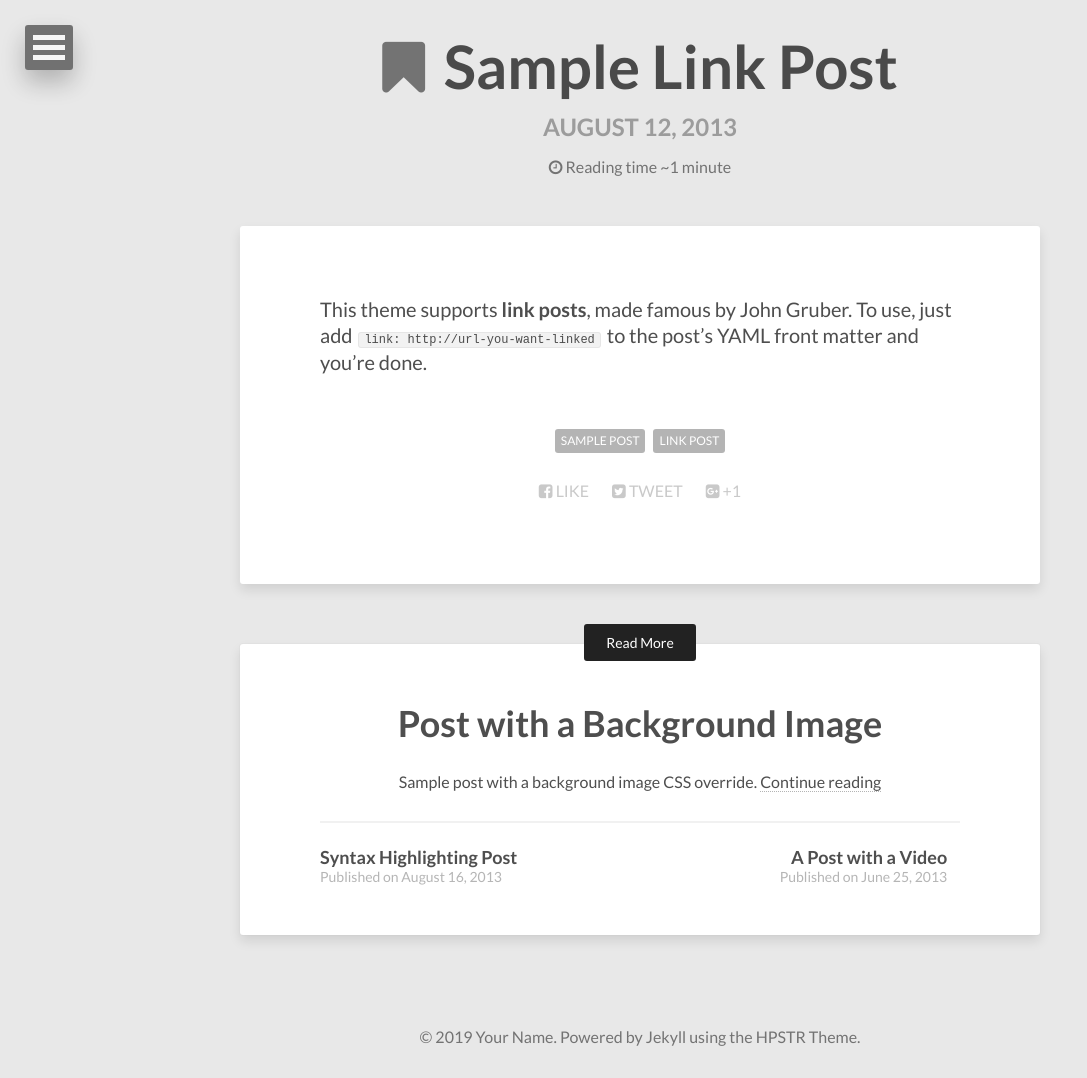
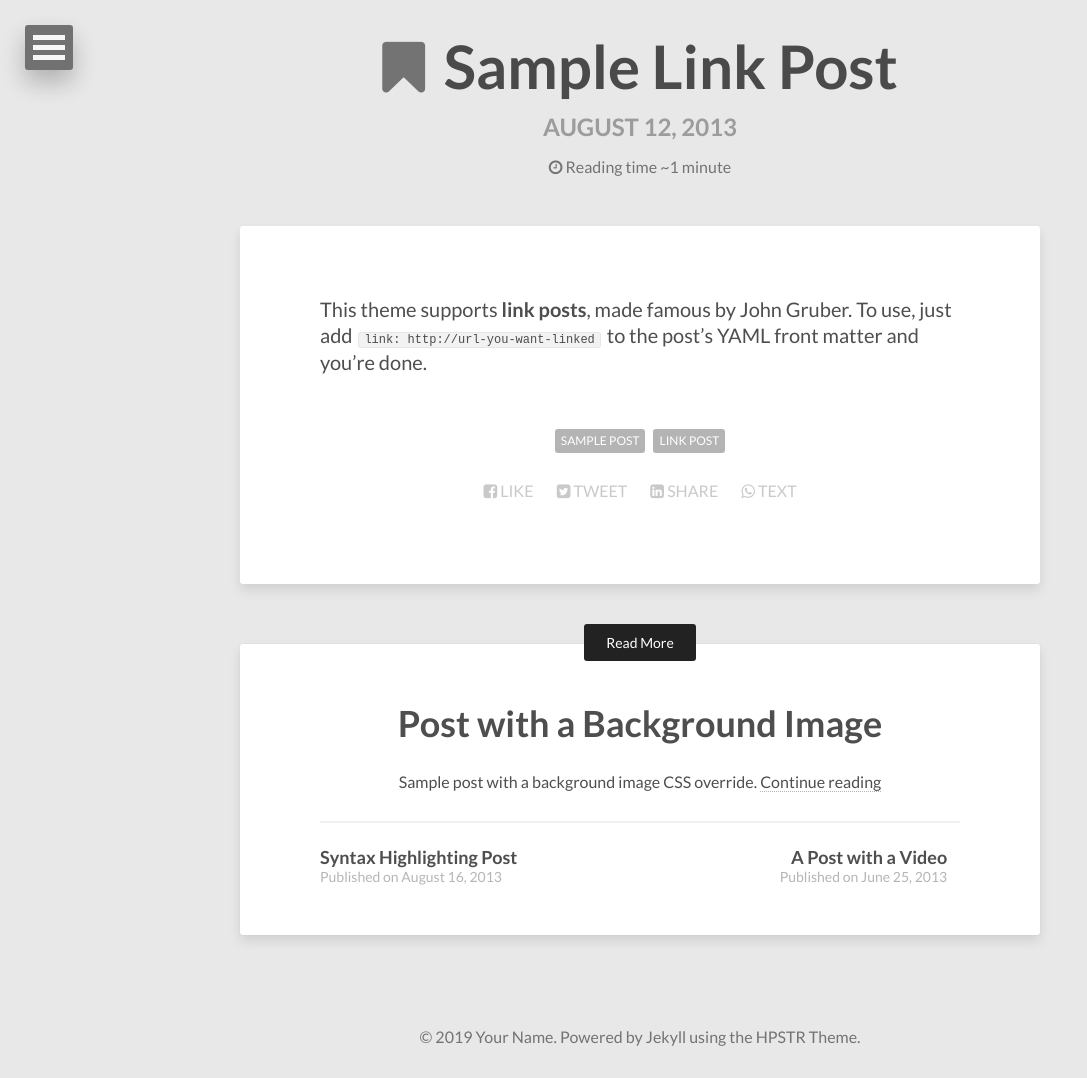
Before and after one commit to koderjoker/blog, a Jekyll site: the page built from _posts/2013-08-12-sample-link-post.md, in a window 1280 px wide. Shown: the whole page, without its empty margins (0-1087 px from the left). Built offline with Jekyll 4.4.1, drawn with Linux system fonts in a browser that asks for light colours; nearby versions of some CDN libraries.

Commit message:
Add linkedin and whatsapp social share links

```diff
--- a/_includes/social-share.html
+++ b/_includes/social-share.html
@@ -2,6 +2,7 @@
   <ul class="socialcount socialcount-small inline-list">
     <li class="facebook"><a href="https://www.facebook.com/sharer/sharer.php?u={{ site.url }}{{ page.url }}" title="Share on Facebook"><span class="count"><i class="fa fa-facebook-square"></i> Like</span></a></li>
     <li class="twitter"><a href="https://twitter.com/intent/tweet?text={{ site.url }}{{ page.url }}" title="Share on Twitter"><span class="count"><i class="fa fa-twitter-square"></i> Tweet</span></a></li>
-    <li class="googleplus"><a href="https://plus.google.com/share?url={{ site.url }}{{ page.url }}" title="Share on Google Plus"><span class="count"><i class="fa fa-google-plus-square"></i> +1</span></a></li>
+    <li class="linkedin"><a href="http://www.linkedin.com/shareArticle?mini=true&amp;url={{ site.url }}{{ page.url }}" title="Share on LinkedIn"><span class="count"><i class="fa fa-linkedin-square"></i> Share</span></a></li>
+    <li class="whatsapp"><a href="https://wa.me/whatsappphonenumber/?text={{ site.url }}{{ page.url }}" title="Share on WhatsApp"><span class="count"><i class="fa fa-whatsapp"></i> Text</span></a></li>
   </ul>
 </div><!-- /.social-share -->
```
